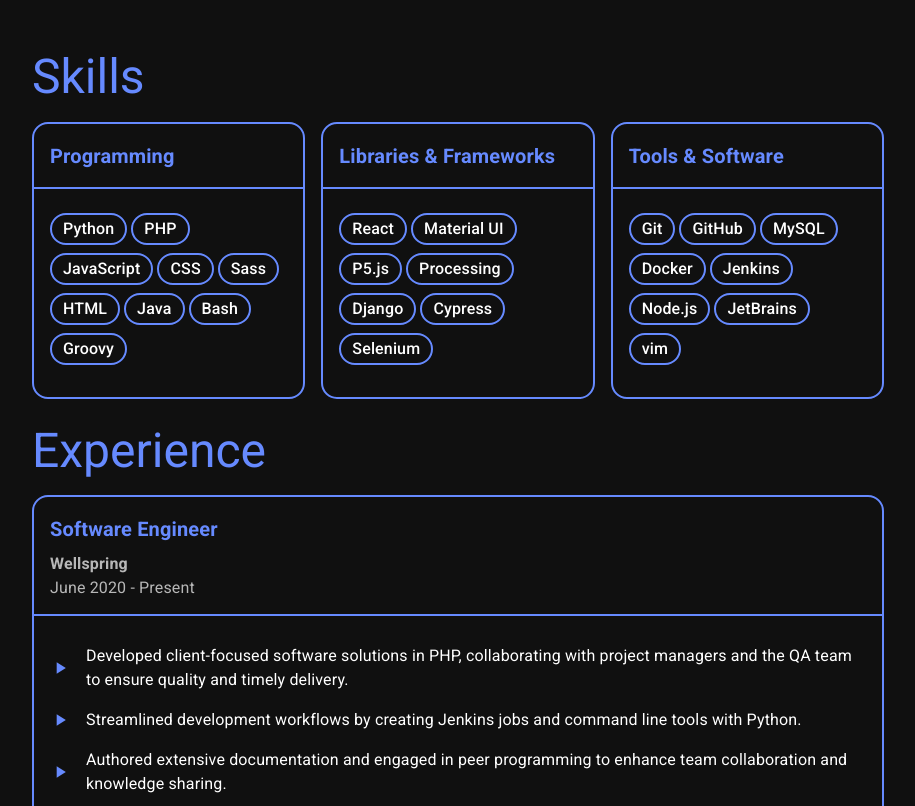
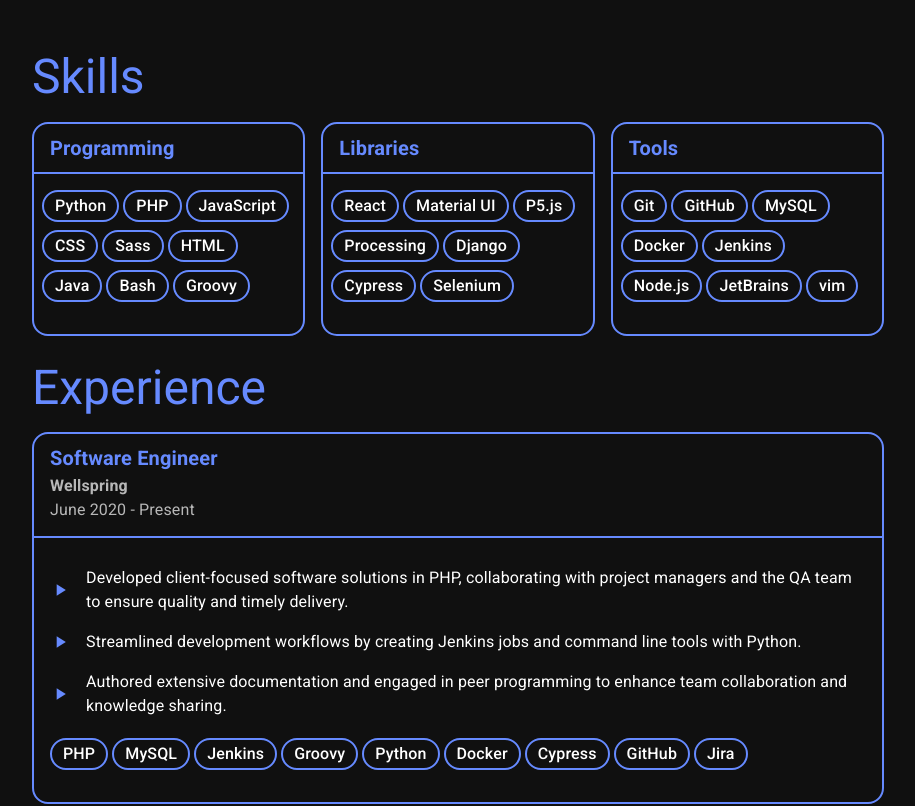
Before and after one commit to connordelacruz/connordelacruz.github.io, a React (Vite) app: page / in a window 1280 px wide. Shown: the part 1125-1931 px from the top of the page, without its empty margins (182-1097 px from the left). Built offline with nearby package versions, Linux system fonts and the light colour scheme.

Commit message:
various padding tweaks + round nav indicators

```diff
--- a/src/components/NavBar.jsx
+++ b/src/components/NavBar.jsx
@@ -53,7 +53,7 @@ const NavTabs = ({
           '& .MuiTabs-indicator': {
             // Full height indicator
             height: '100%',
-            borderRadius: 1,
+            borderRadius: '50rem',
             // indicatorColor prop doesn't work with custom palettes, so leveraging sx
             backgroundColor: getActiveHashColor(),
           },
@@ -192,7 +192,7 @@ const NavMenu = ({
                   selected={activeHash === sectionLink.hash}
                   sx={{
                     py: 2,
-                    borderRadius: 1,
+                    borderRadius: '50rem',
                     color: sectionLink.color + '.main',
                     '&.Mui-selected': {
                       backgroundColor: sectionLink.color + '.main',
--- a/src/components/ResumeSection.jsx
+++ b/src/components/ResumeSection.jsx
@@ -19,11 +19,11 @@ const skills = [
     skills: 'Python, PHP, JavaScript, CSS, Sass, HTML, Java, Bash, Groovy',
   },
   {
-    title: 'Libraries & Frameworks',
+    title: 'Libraries',
     skills: 'React, Material UI, P5.js, Processing, Django, Cypress, Selenium',
   },
   {
-    title: 'Tools & Software',
+    title: 'Tools',
     skills: 'Git, GitHub, MySQL, Docker, Jenkins, Node.js, JetBrains, vim',
   },
 ]
@@ -121,7 +121,6 @@ export const SkillCard = ({
                             color = 'inherit',
                             skills,
                           }) => {
-  // TODO: are we married to skill chips?
   return (
     <ContentCard
       color={color}
@@ -133,7 +132,14 @@ export const SkillCard = ({
         title={title}
         color={color}
       />
-      <CardContent>
+      <CardContent
+        sx={{
+          p: {
+            xs: 2,
+            md: 1,
+          },
+        }}
+      >
         <SkillChips
           color={color}
           skills={skills.split(', ')}
--- a/src/components/common/ContentCard.jsx
+++ b/src/components/common/ContentCard.jsx
@@ -55,11 +55,12 @@ export const ContentCardHeader = ({
         title: {
           variant: 'h6',
           color: color,
+          gutterBottom: false,
         },
         ...slotProps
       }}
       sx={{
-        pb: 1,
+        py: 1,
         mb: 1,
         borderBottom: 2,
         borderColor: color + '.main',
@@ -89,7 +90,8 @@ export const ContentCardActions = ({
   return (
     <CardActions
       sx={{
-        p: 2,
+        px: 2,
+        py: 1.5,
         borderTop: 2,
         borderColor: color + '.main',
         ...sx
```
